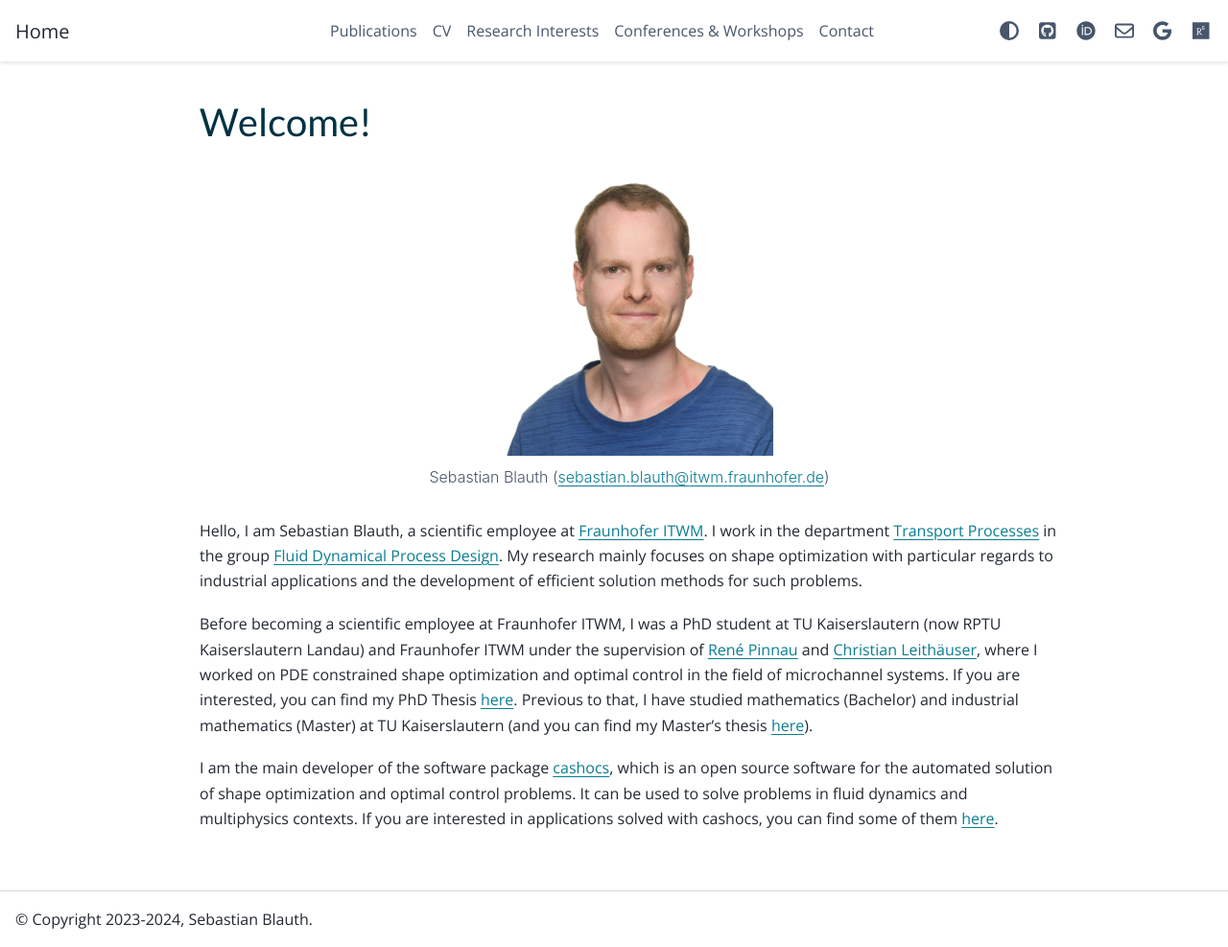
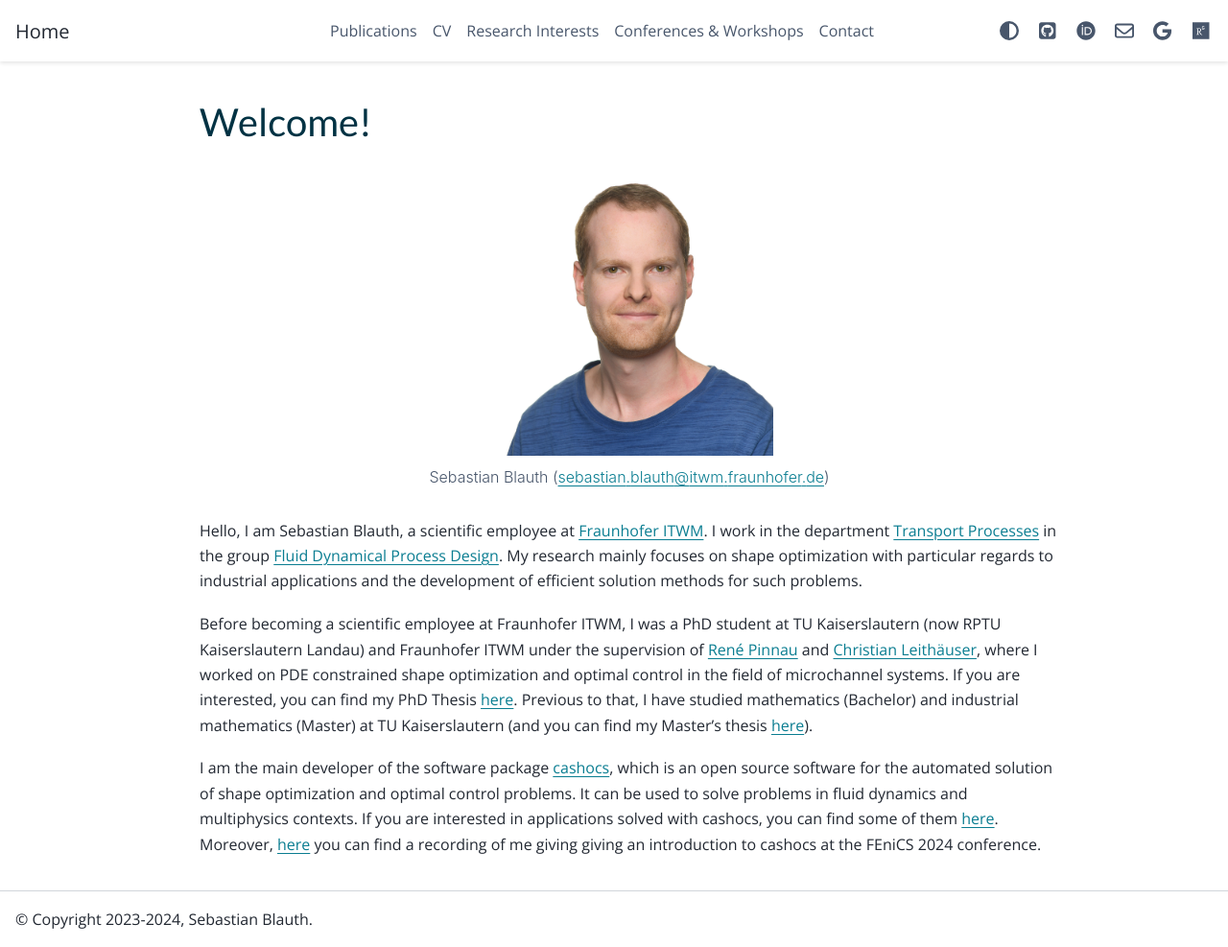
Before and after one commit to sblauth/sblauth.github.io, a Sphinx documentation site: the page built from source/index.rst, in a window 1280 px wide and 987 px high. Shown: the whole window at 96% size. Built offline with Sphinx 7.4.7 and the PyData theme 0.15.4, drawn with Linux system fonts in a browser that asks for light colours.

Commit message:
add fenics talk

```diff
--- a/source/conferences.rst
+++ b/source/conferences.rst
@@ -19,6 +19,7 @@
 * | **FEniCS 2024**
   | *Talk: PDE Constrained Shape Optimization with cashocs*
   | June 12-14, 2024, Oslo, Norway
+  | Link to the recording of the talk: `<https://youtu.be/mZerFCRLtgQ?si=MDl3SmvU3GcQz-7w>`_
 
 
 2023
--- a/source/index.rst
+++ b/source/index.rst
@@ -32,4 +32,4 @@
 
 Before becoming a scientific employee at Fraunhofer ITWM, I was a PhD student at TU Kaiserslautern (now RPTU Kaiserslautern Landau) and Fraunhofer ITWM under the supervision of `René Pinnau <https://www.mathematik.uni-kl.de/en/techno/people/head/pinnau>`_ and `Christian Leithäuser <https://www.itwm.fraunhofer.de/en/departments/tv/staff/christian-leithaeuser.html>`_, where I worked on PDE constrained shape optimization and optimal control in the field of microchannel systems. If you are interested, you can find my PhD Thesis `here <https://doi.org/10.24406/publica-fhg-283725>`_. Previous to that, I have studied mathematics (Bachelor) and industrial mathematics (Master) at TU Kaiserslautern (and you can find my Master's thesis `here <https://nbn-resolving.org/urn:nbn:de:hbz:386-kluedo-53727>`_).
 
-I am the main developer of the software package `cashocs <https://cashocs.readthedocs.io/en/latest/>`_, which is an open source software for the automated solution of shape optimization and optimal control problems. It can be used to solve problems in fluid dynamics and multiphysics contexts. If you are interested in applications solved with cashocs, you can find some of them `here <https://www.itwm.fraunhofer.de/en/departments/tv/products-and-services/shape-optimization-cashocs-software.html>`_.
+I am the main developer of the software package `cashocs <https://cashocs.readthedocs.io/en/latest/>`_, which is an open source software for the automated solution of shape optimization and optimal control problems. It can be used to solve problems in fluid dynamics and multiphysics contexts. If you are interested in applications solved with cashocs, you can find some of them `here <https://www.itwm.fraunhofer.de/en/departments/tv/products-and-services/shape-optimization-cashocs-software.html>`_. Moreover, `here <https://youtu.be/mZerFCRLtgQ?si=MDl3SmvU3GcQz-7w>`_ you can find a recording of me giving giving an introduction to cashocs at the FEniCS 2024 conference.
```
